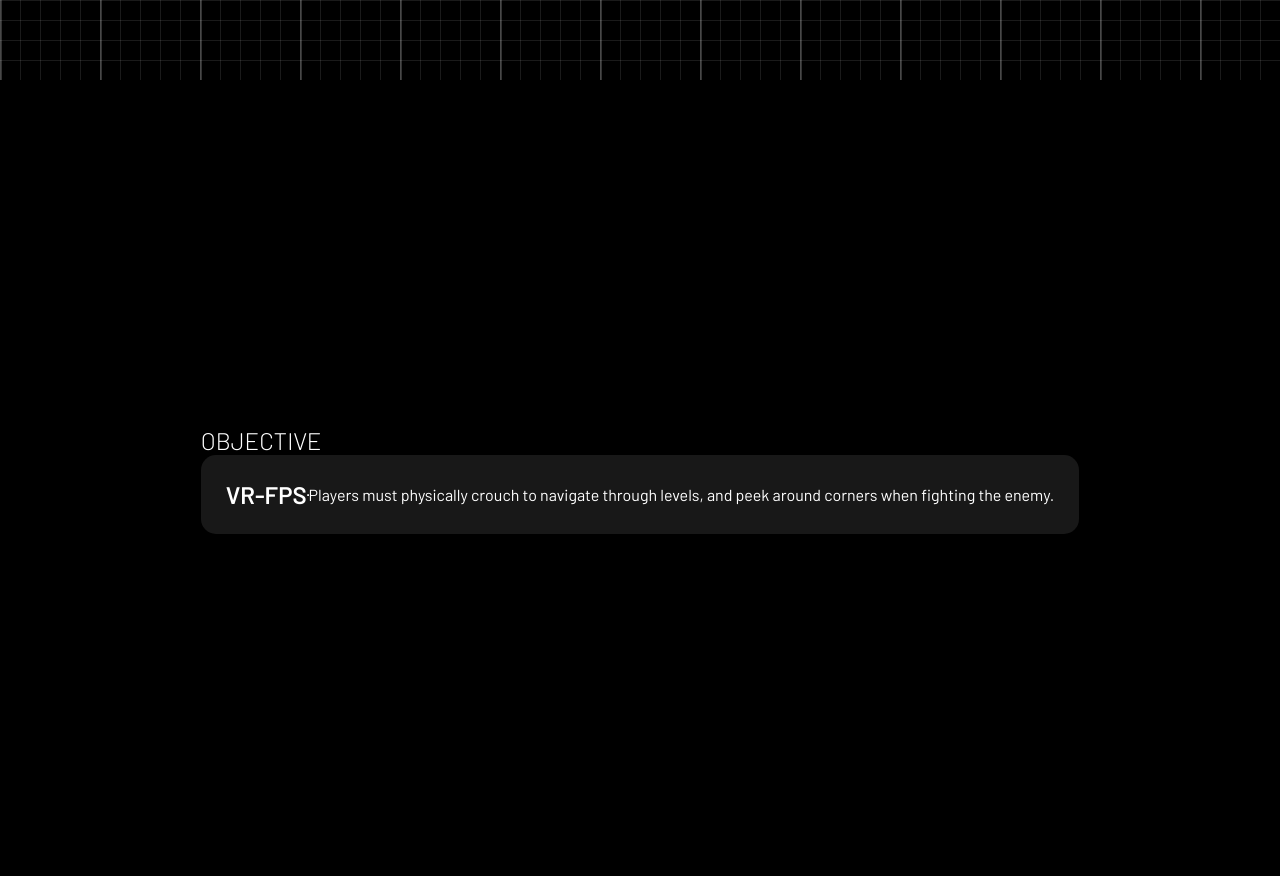
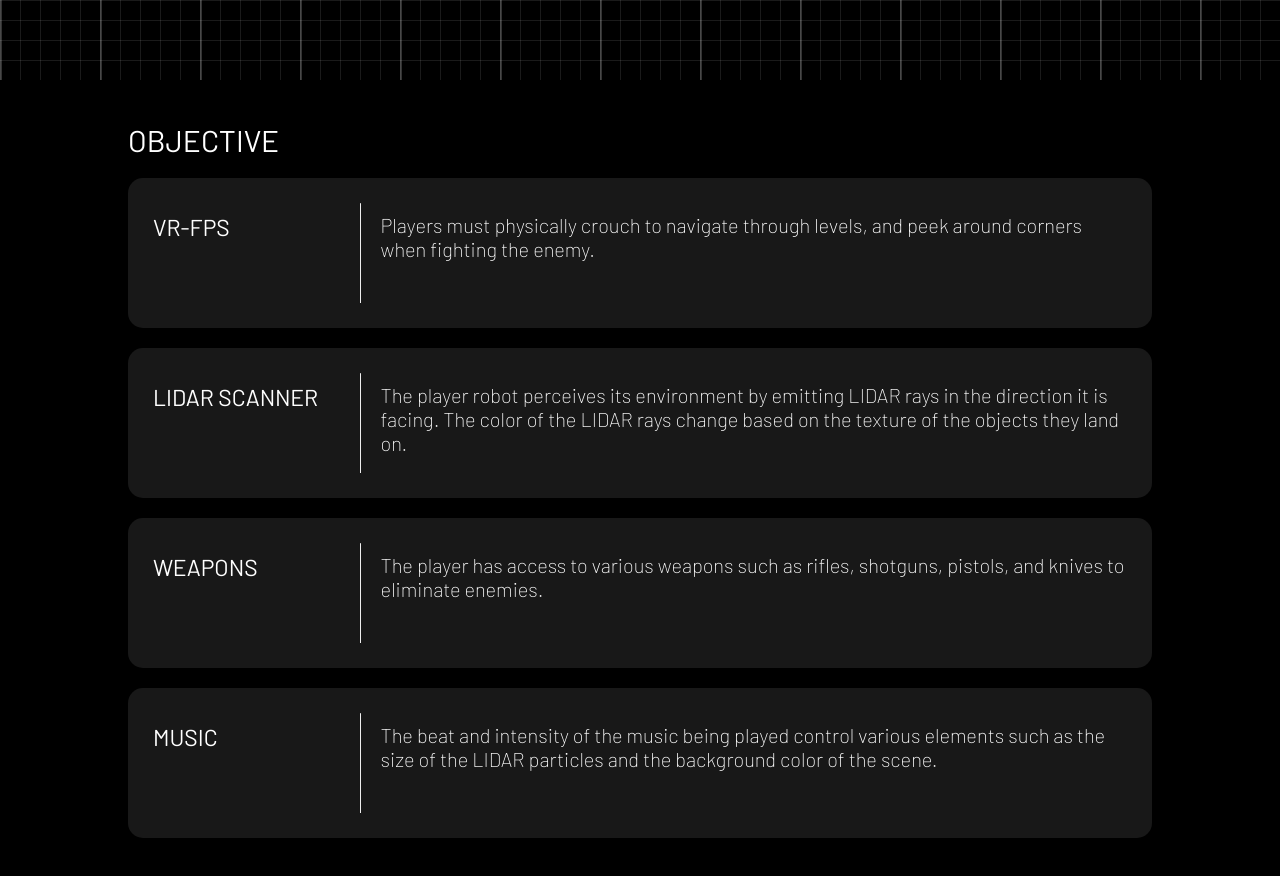
Before and after one commit to karnikaavelumani/detectiongame.com, a Next.js app: page / in a window 1280 px wide. Shown: the part 1520-2396 px from the top of the page. Built offline with nearby package versions, Linux system fonts and the light colour scheme.

Commit message:
Objectives page complete

```diff
--- a/src/components/objective/objective.module.css
+++ b/src/components/objective/objective.module.css
@@ -10,22 +10,39 @@
 .objective__title {
   justify-content: flex-start;
   align-items: center;
-    font-weight: 300;
-}
-
-.objective__title h1 {
-    font-weight: 200;
+  font-weight: 400;
+  font-size: 30px;
 }
 
 .objective__container {
   display: flex;
   flex-direction: row;
-    justify-content: flex-start;
-    align-items: center;
   max-width: 1024px;
-    margin: 0 auto;
   height: 100%;
   padding: 25px;
   background-color: #181818;
   border-radius: 15px;
+  gap: 20px;
+  margin-top: 20px;
 }
+
+.objective__item {
+  display: flex;
+  justify-content: flex-start;
+  width: 20%;
+  font-size: 23px;
+  font-weight: 400;
+  margin-top: 10px;
+}
+
+.objective__line {
+  border-left: 0px solid #fff;
+  height: 100px;
+}
+
+.objective__description {
+  font-size: 20px;
+  font-weight: 200;
+  margin-top: 10px;
+  width: 80%;
+}
--- a/src/components/objective/objective.tsx
+++ b/src/components/objective/objective.tsx
@@ -6,11 +6,38 @@ export default function Objective() {
       <div className={styles.objective__content}>
         <h1 className={styles.objective__title}>OBJECTIVE</h1>
         <div className={styles.objective__container}>
-            <h2 className={styles.objective__item}>VR-FPS</h2>
-            <hr className={styles.objective__line} />
-            <p className={styles.objective__description}>
-            Players must physically crouch to navigate through levels, and peek around corners when fighting the enemy.
-            </p>
+          <h2 className={styles.objective__item}>VR-FPS</h2>
+          <hr className={styles.objective__line} />
+          <p className={styles.objective__description}>
+            Players must physically crouch to navigate through levels, and peek
+            around corners when fighting the enemy.
+          </p>
+        </div>
+        <div className={styles.objective__container}>
+          <h2 className={styles.objective__item}>LIDAR SCANNER</h2>
+          <hr className={styles.objective__line} />
+          <p className={styles.objective__description}>
+            The player robot perceives its environment by emitting LIDAR rays in
+            the direction it is facing. The color of the LIDAR rays change based
+            on the texture of the objects they land on.
+          </p>
+        </div>
+        <div className={styles.objective__container}>
+          <h2 className={styles.objective__item}>WEAPONS</h2>
+          <hr className={styles.objective__line} />
+          <p className={styles.objective__description}>
+            The player has access to various weapons such as rifles, shotguns,
+            pistols, and knives to eliminate enemies.
+          </p>
+        </div>
+        <div className={styles.objective__container}>
+          <h2 className={styles.objective__item}>MUSIC</h2>
+          <hr className={styles.objective__line} />
+          <p className={styles.objective__description}>
+            The beat and intensity of the music being played control various
+            elements such as the size of the LIDAR particles and the background
+            color of the scene.
+          </p>
         </div>
       </div>
     </section>
```
Lines whose indentation alone changed are shown as unchanged.
